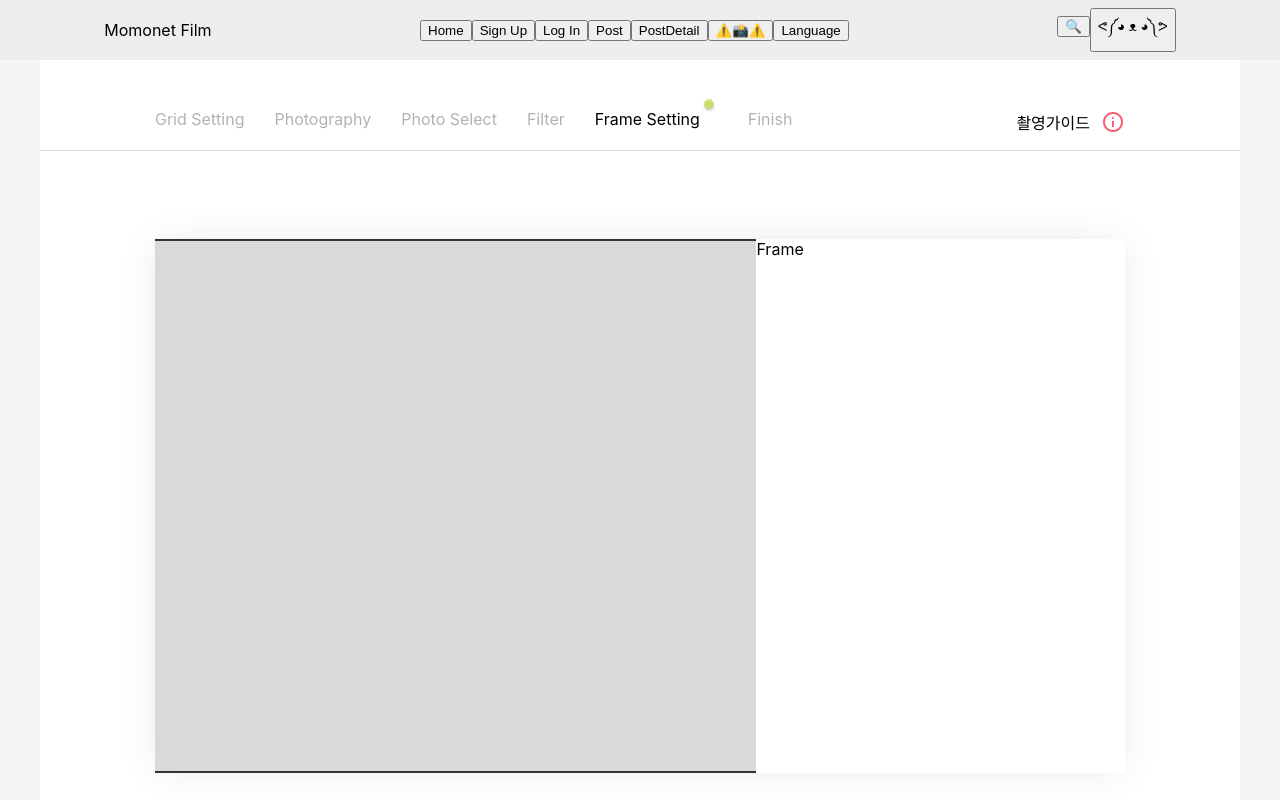
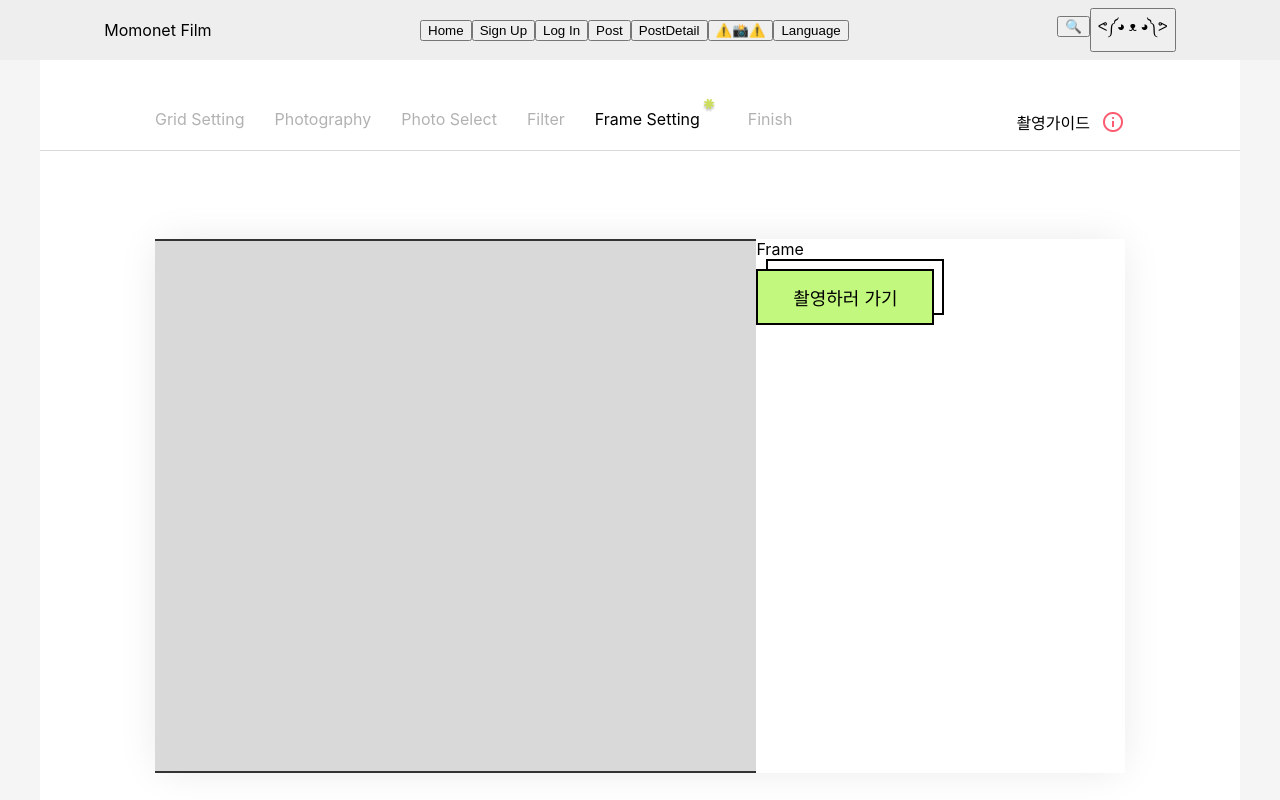
Before and after one commit to Moment-Film/Moment_Film_Frontend, a React (Create React App) app: page /camera/capture/frame in a window 1280 px wide. Shown: the top 800 px of the page. Built offline with nearby package versions, Linux system fonts and the light colour scheme; no server answers; a web font is replaced by a local one.

Commit message:
[ refactor ] 그리드 선택 수정

```diff
--- a/src/App.js
+++ b/src/App.js
@@ -16,6 +16,7 @@ import FilterPage from './pages/FilterPage';
 import { Route, Routes } from 'react-router-dom';
 import Globalstyles from './globalStyle/GlobalStyle';
 import CustomMakePage from './pages/CustomMakePage';
+import CustomFinish from './pages/CustomFinish';
 
 function App() {
   return (
@@ -33,6 +34,7 @@ function App() {
         <Route path='/camera/capture/option' element={<CameraOptionPage />} />
         <Route path='/camera/capture/filter' element={<FilterPage />} />
         <Route path='/camera/capture/frame' element={<CustomMakePage />} />
+        <Route path='/camera/capture/finish' element={<CustomFinish />} />
         <Route path="/search" element={<SearchPage />} />
         <Route path="/searchreseult" element={<SearchReseultpage />} />
         <Route path="/signup" element={<SignUpPage />} />
--- a/src/components/frameSelectPage/FrameSelect.jsx
+++ b/src/components/frameSelectPage/FrameSelect.jsx
@@ -81,8 +81,8 @@ const FrameSelect = () => {
                   key={image.id}
                   src={image.src}
                   width={image.width}
-                  isHovered={hoveredImageId === image.id}
-                  isSelected={selectedImage === image.src}
+                  $isHovered={hoveredImageId === image.id}
+                  $isSelected={selectedImage === image.src}
                   onClick={(e) => onGridImgClickHandler(image, e)}
                   onMouseEnter={() => onMouseEnterGridHandler(image.id)}
                   onMouseLeave={() => onMouseLeaveGridHandler(image.id)}
--- /dev/null
+++ b/src/pages/CustomFinish.jsx
@@ -0,0 +1,9 @@
+import React from 'react'
+
+function CustomFinish() {
+  return (
+    <div>CustomFinish</div>
+  )
+}
+
+export default CustomFinish
--- a/src/pages/CustomMakePage.jsx
+++ b/src/pages/CustomMakePage.jsx
@@ -1,9 +1,18 @@
-import React from 'react'
-import { styled } from 'styled-components';
-import GridNav from './../components/frameSelectPage/GridNav';
+import React from "react";
+import { styled } from "styled-components";
+import GridNav from "./../components/frameSelectPage/GridNav";
 import * as s from "../components/frameSelectPage/style";
+import StyledButton from "../components/common/component/StyledButton";
+import { useNavigate } from "react-router-dom";
 
 function CustomMakePage() {
+
+  const navigate = useNavigate();
+
+  const moveBtnHandler = () => {
+      navigate("/camera/capture/finish");
+  };
+
   return (
     <>
       <s.Wrap>
@@ -11,23 +20,22 @@ function CustomMakePage() {
           <s.OptionWrap>
             <GridNav data={"frameSetting"} />
             <BoxWrap>
-            <LeftBox>
-
-            </LeftBox>
+              <LeftBox></LeftBox>
               <RightBox>
                 <div>Frame</div>
                 <div>
                   <div>
-                <div>
-
+                    <div></div>
+                    <div></div>
+                    <div></div>
                   </div>
-                <div>
-
-                </div>
-                <div>
-
-                </div>
-              </div>
+                  <StyledButton
+                    func={moveBtnHandler}
+                    title={"촬영하러 가기"}
+                    width={"174px"}
+                    height={"52px"}
+                    fontSize={"18px"}
+                  />
                 </div>
               </RightBox>
             </BoxWrap>
@@ -36,18 +44,18 @@ function CustomMakePage() {
       </s.Wrap>
       {/* <RainbowBar /> */}
     </>
-  )
+  );
 }
 
-export default CustomMakePage
+export default CustomMakePage;
 
 const BoxWrap = styled.div`
   width: 970px;
   display: flex;
   flex-direction: row;
   margin: 88px;
-  box-shadow: 0px 0px 40px -5px rgba( 0%, 0%, 0%, 0.1 );
-`
+  box-shadow: 0px 0px 40px -5px rgba(0%, 0%, 0%, 0.1);
+`;
 
 const LeftBox = styled.div`
   width: 62%;
@@ -55,12 +63,12 @@ const LeftBox = styled.div`
   background-color: var(--lightGray);
   border-top: 2px solid var(--black);
   border-bottom: 2px solid var(--black);
-`
+`;
 
 const RightBox = styled.div`
   width: 38%;
   height: 532px;
-`
+`;
 // const RainbowBar = styled.div`
 //   height: px;
 //   background: linear-gradient(90deg, #ff0000, orange, #ffff00, green, #0000ff, indigo, violet);
```
Lines whose indentation alone changed are shown as unchanged.
